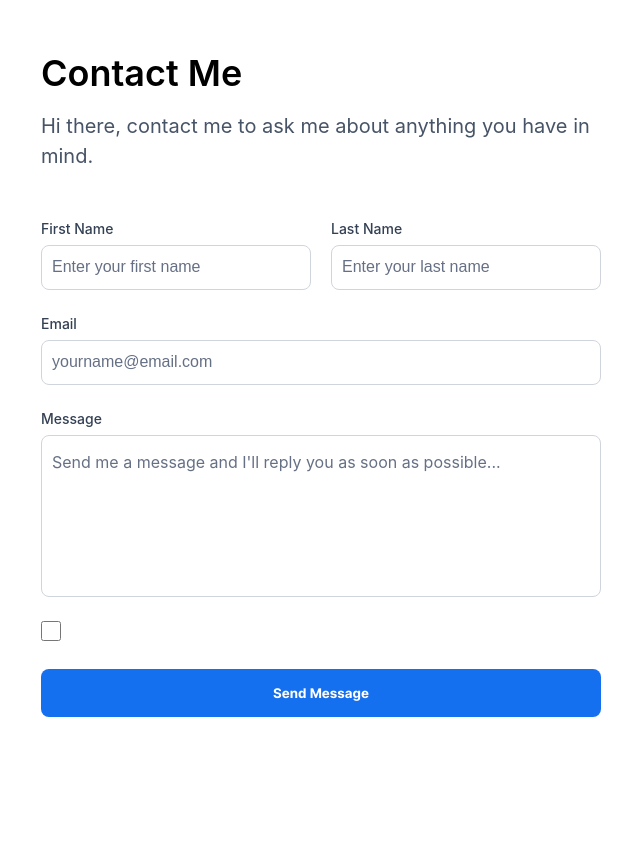
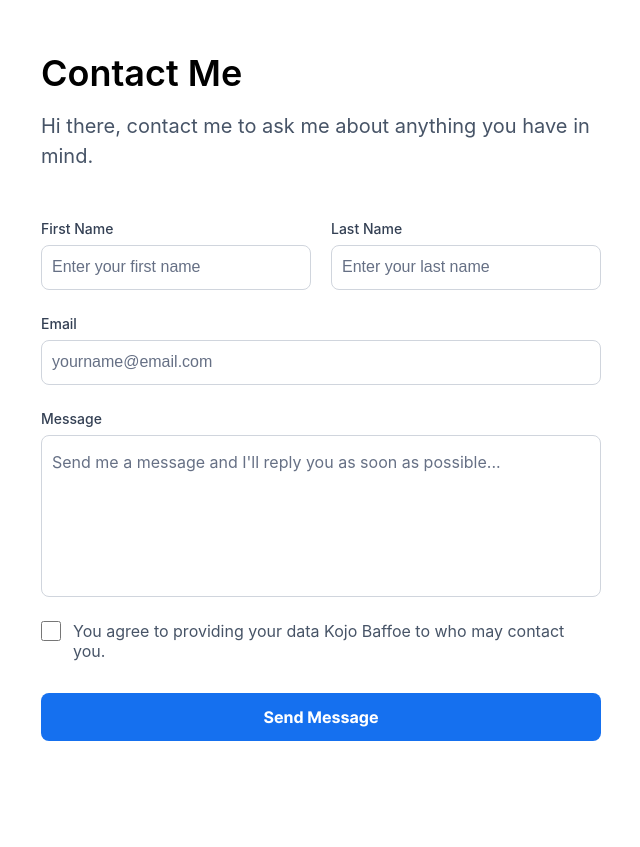
Before and after one commit to kojobaffoe011/linktree-mock, a React (Create React App) app: page /contact in a window 1280 px wide. Shown: the part 105-952 px from the top of the page, without its empty margins (319-959 px from the left). Built offline with nearby package versions, Linux system fonts and the light colour scheme.

Commit message:
style: ContactPage.js

```diff
--- a/src/pages/ContactPage.js
+++ b/src/pages/ContactPage.js
@@ -22,7 +22,7 @@ const ContactPage = () => {
                   <label>
                     <p className="gray-700 smallest">First Name</p>
                   </label>
-                  <input placeholder="Enter your first name" />
+                  <input placeholder="Enter your first name" id="first_name" />
                 </Flex>
               </GridItem>
               <GridItem span={6} md={12}>
@@ -30,7 +30,7 @@ const ContactPage = () => {
                   <label>
                     <p className="gray-700 smallest">Last Name</p>
                   </label>
-                  <input placeholder="Enter your last name" />
+                  <input placeholder="Enter your last name" id="last_name" />
                 </Flex>
               </GridItem>
             </Grid>
@@ -38,7 +38,7 @@ const ContactPage = () => {
               <label>
                 <p className="gray-700 smallest">Email</p>
               </label>
-              <input placeholder="yourname@email.com" />
+              <input placeholder="yourname@email.com" id="email" />
             </Flex>
             <Flex stack={true} spacing={6}>
               <label>
@@ -47,24 +47,31 @@ const ContactPage = () => {
               <textarea
                 style={{ height: "132px" }}
                 placeholder="Send me a message and I'll reply you as soon as possible..."
+                id="message"
               />
             </Flex>
-            <Flex jc="flex-start" className="">
-              <div>
+            <Flex stack={true} spacing={32}>
+              <Flex className="" spacing={12}>
                 <input
+                  className=""
                   type="checkbox"
                   style={{
                     margin: 0,
                     height: "20px",
                     width: "20px",
                     borderRadius: "6px",
+                    border: "1px solid #d0d5dd",
                   }}
                 />
-              </div>
+                <p className="gray-600 ">
+                  You agree to providing your data Kojo Baffoe to who may
+                  contact you.
+                </p>
+              </Flex>
+              <button>
+                <p className="white bold smaller">Send Message</p>
+              </button>
             </Flex>
-            <button>
-              <p className="white bold">Send Message</p>
-            </button>
           </Flex>
         </form>
       </Flex>
--- a/src/styles/App.css
+++ b/src/styles/App.css
@@ -112,6 +112,12 @@ button {
   line-height: 30px;
 }
 
+.smaller {
+  font-weight: 600;
+  font-size: 16px;
+  line-height: 24px;
+}
+
 .smallest {
   font-weight: 500;
   font-size: 14px;
```
